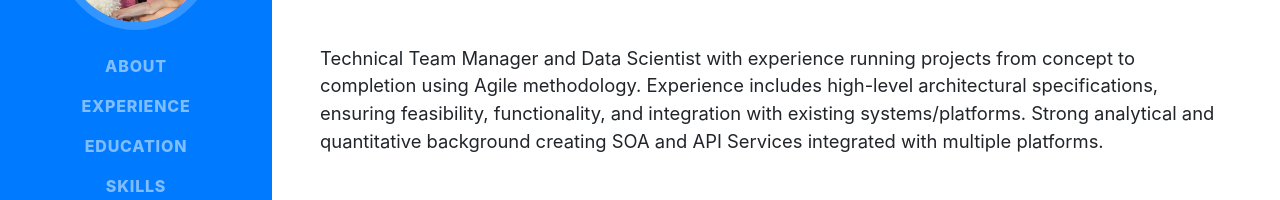
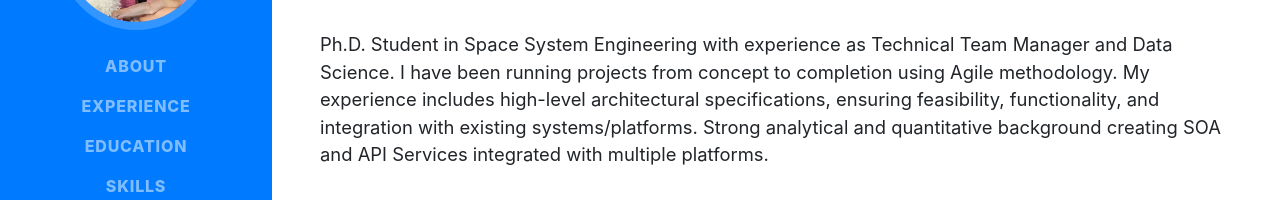
Before and after one commit to Fr4nc3/fr4nc3-site, a website with bundled scripts: page index.html in a window 1280 px wide. Shown: the part 314-514 px from the top of the page. Built offline with nearby package versions, Linux system fonts and the light colour scheme; a web font is replaced by a local one.

Commit message:
update description

```diff
--- a/index.html
+++ b/index.html
@@ -70,8 +70,8 @@
 
           </div>
           <p class="lead mb-5">
-            Technical Team Manager and Data Scientist with experience running projects from concept to completion using Agile methodology.
-Experience includes high-level architectural specifications, ensuring feasibility, functionality, and integration with existing systems/platforms.
+            Ph.D. Student in Space System Engineering with experience as Technical Team Manager and Data Science. I have been running projects from concept to completion using Agile methodology.
+My experience includes high-level architectural specifications, ensuring feasibility, functionality, and integration with existing systems/platforms.
 Strong analytical and quantitative background creating SOA and API Services integrated with multiple platforms.
 </p>
           <div class="social-icons">
```
